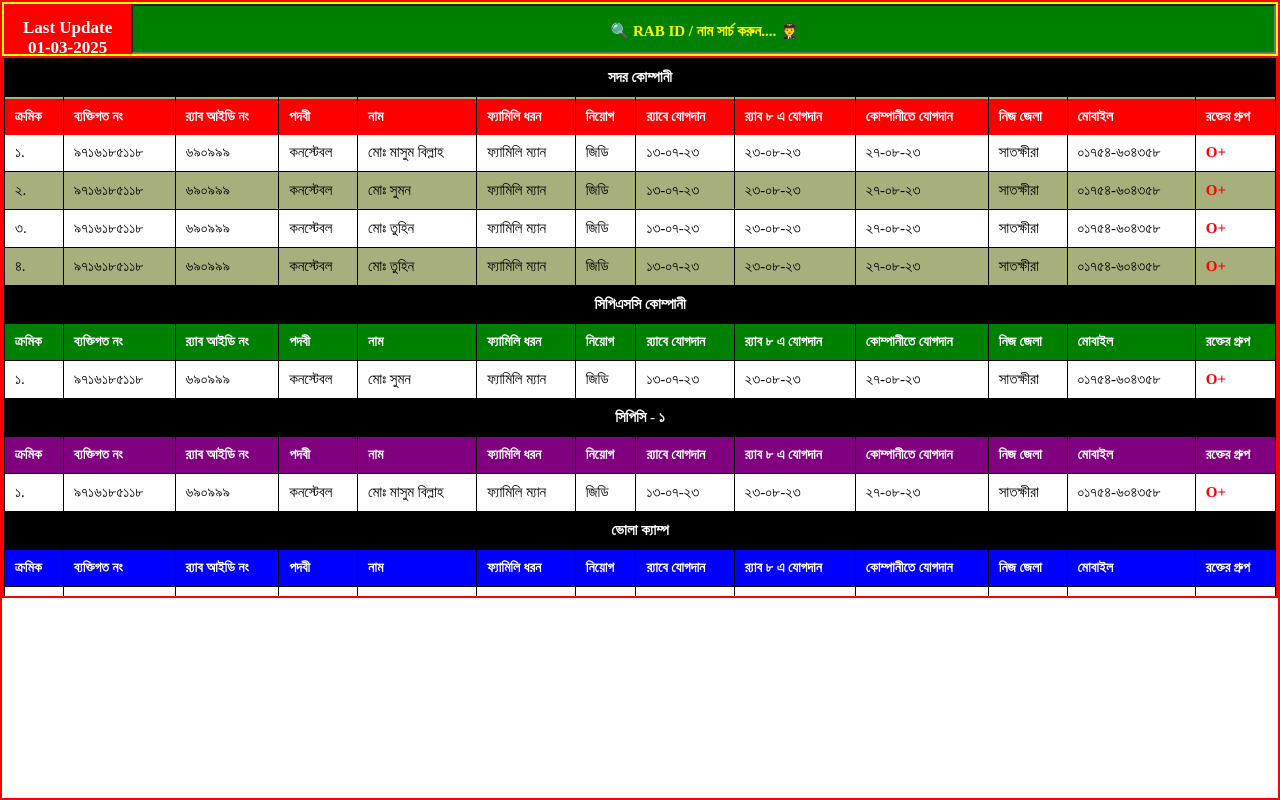
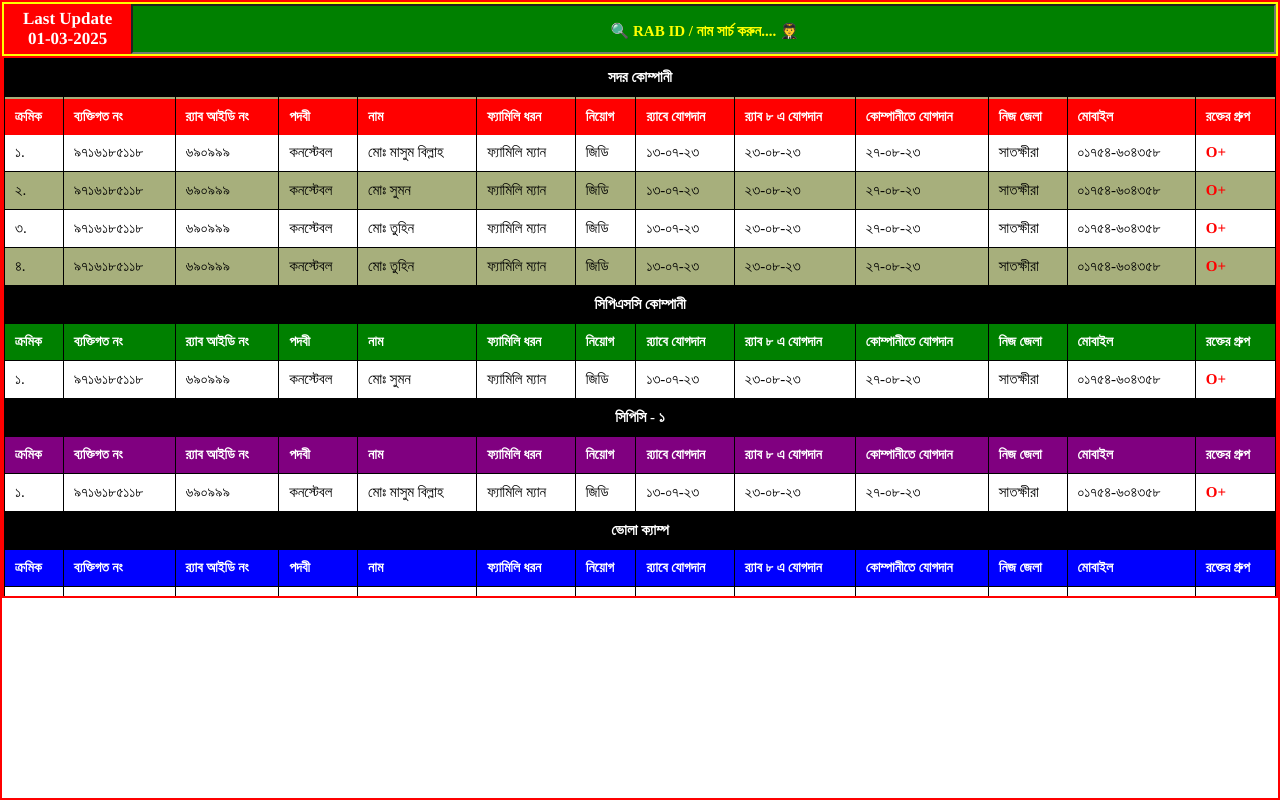
Before and after one commit to masumbillah6778/rab_8_Barisal_phone-book, a plain HTML site: page index.html in a window 1280 px wide. Drawn offline with nearby package versions, Linux system fonts and the light colour scheme; a web font is replaced by a local one.

Commit message:
Update style.css

```diff
--- a/assets/css/style.css
+++ b/assets/css/style.css
@@ -38,7 +38,7 @@ body {
   display: block;
   color: #f2f2f2;
   text-align: center;
-  padding: 14px 16px;
+  padding: 5px 15px;
   text-decoration: none;
   font-size: 17px;
 }
@@ -53,6 +53,10 @@ body {
   color: white;
   font-size: px;
   font-weight: bold;
+}
+
+#navbar a.active en {
+  font-family: "times";
 }
 
 
```
